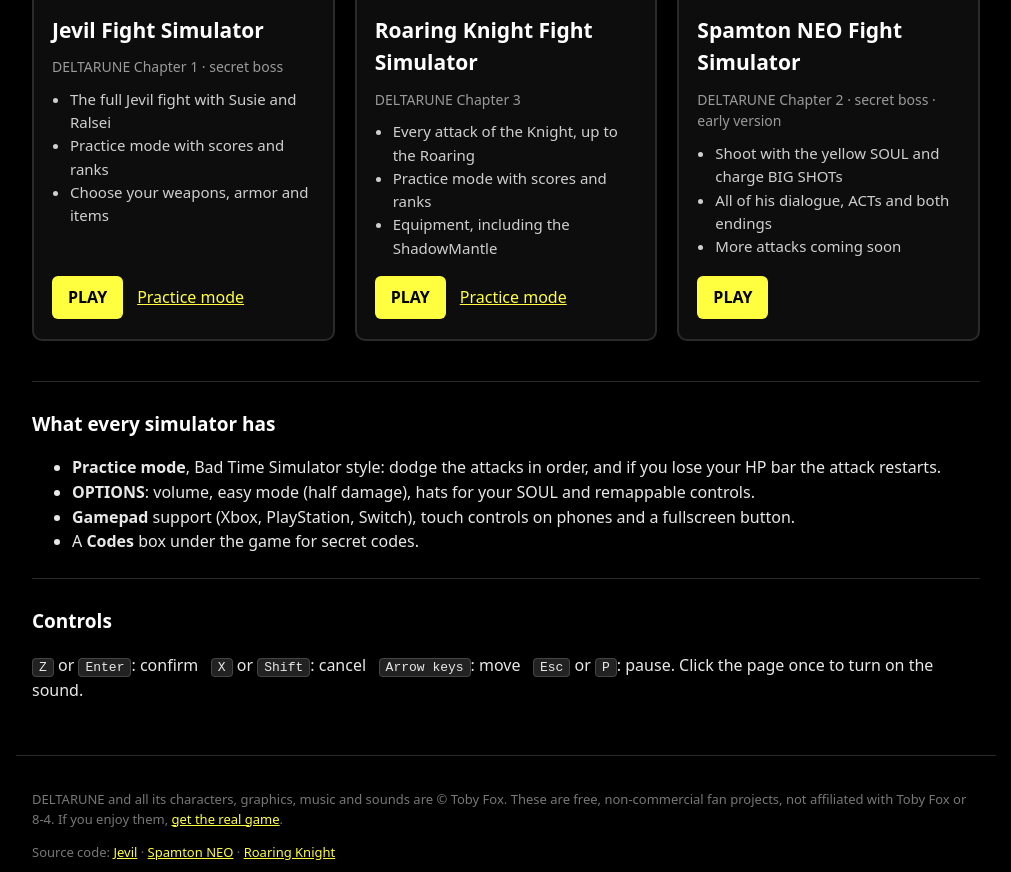
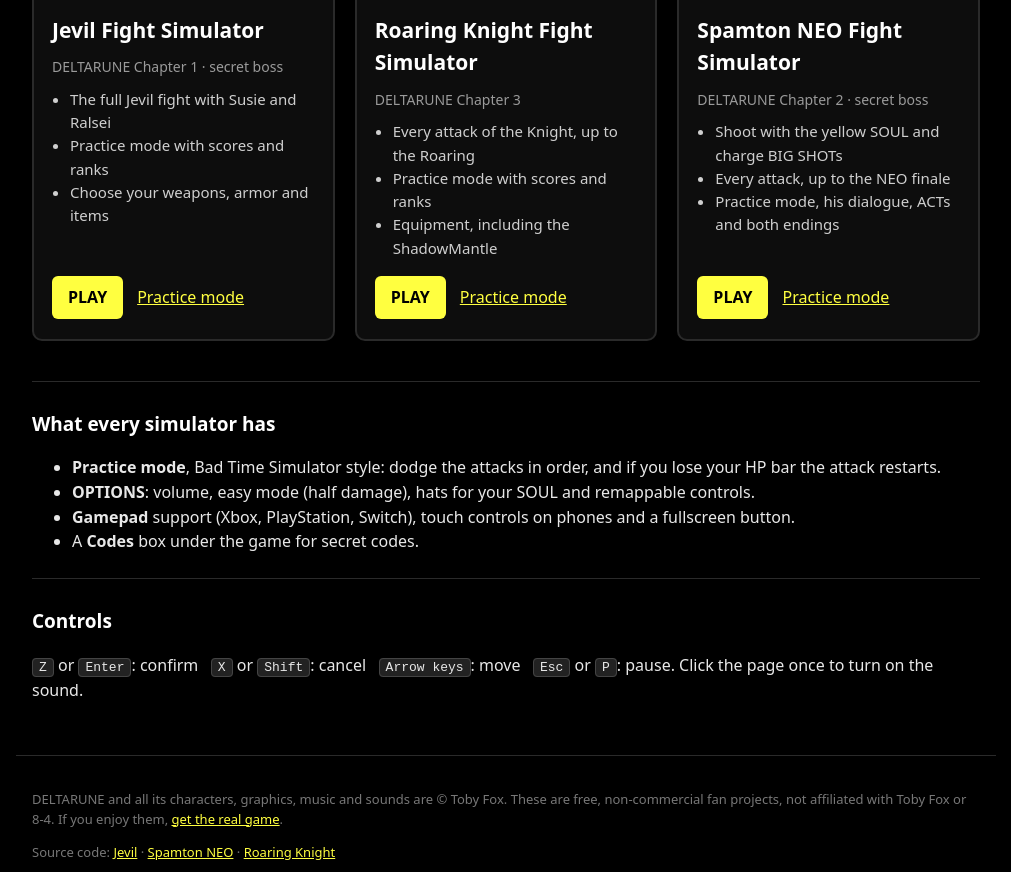
Before and after one commit to bautipro67/bautipro67.github.io, a plain HTML site: page index.html in a window 1280 px wide. Shown: the part 881-1753 px from the top of the page, without its empty margins (134-1145 px from the left). Drawn offline with Linux system fonts and the light colour scheme.

Commit message:
Spamton NEO now has every attack and practice mode
Co-Authored-By: Claude Opus 5.5 <noreply@anthropic.com>

```diff
--- a/index.html
+++ b/index.html
@@ -88,14 +88,15 @@
       <a href="https://bautipro67.github.io/spamton-neo-fight-simulator/"><img src="https://bautipro67.github.io/spamton-neo-fight-simulator/og.png" alt="Spamton NEO Fight Simulator" width="1200" height="630"></a>
       <div class="body">
         <h2>Spamton NEO Fight Simulator</h2>
-        <div class="chapter">DELTARUNE Chapter 2 · secret boss · early version</div>
+        <div class="chapter">DELTARUNE Chapter 2 · secret boss</div>
         <ul>
           <li>Shoot with the yellow SOUL and charge BIG SHOTs</li>
-          <li>All of his dialogue, ACTs and both endings</li>
-          <li>More attacks coming soon</li>
+          <li>Every attack, up to the NEO finale</li>
+          <li>Practice mode, his dialogue, ACTs and both endings</li>
         </ul>
         <div class="actions">
           <a class="play" href="https://bautipro67.github.io/spamton-neo-fight-simulator/">PLAY</a>
+          <a class="more" href="https://bautipro67.github.io/spamton-neo-fight-simulator/?practice">Practice mode</a>
         </div>
       </div>
     </article>
```
Also changed, not shown: 1 other file.
